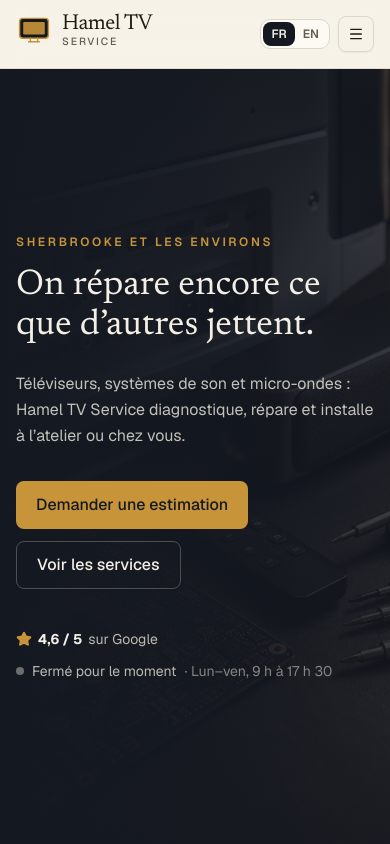
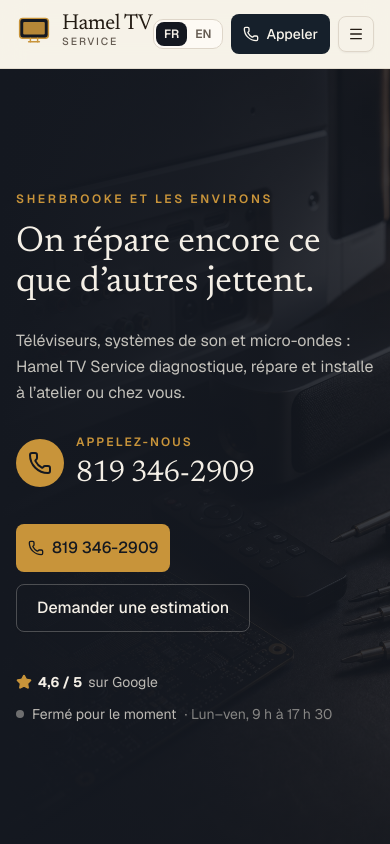
Before and after one commit to AlexandreRoy-dev/hamel-tv, a Next.js app: page / in a window 390 px wide. Shown: the top 844 px of the page. Built offline with nearby package versions, Linux system fonts and the light colour scheme.

Commit message:
Put the shop phone number front and center in the hero
Add a large click-to-call 819 346-2909 on the homepage and keep a call button in the header on every screen size.

Co-authored-by: alex <alex@roymarketing.ca>

```diff
--- a/src/components/home-page.tsx
+++ b/src/components/home-page.tsx
@@ -65,24 +65,41 @@ export function HomePage() {
             <p className="mt-6 max-w-lg text-base leading-relaxed text-paper/78 sm:text-lg">
               {t.hero.lede}
             </p>
+            <a
+              href={`tel:${PHONE_TEL}`}
+              className="mt-7 inline-flex items-center gap-3 text-paper transition-colors hover:text-brass"
+            >
+              <span className="flex size-12 shrink-0 items-center justify-center rounded-full bg-brass text-navy">
+                <Phone className="size-6" aria-hidden="true" />
+              </span>
+              <span className="flex flex-col leading-none">
+                <span className="text-xs font-semibold tracking-[0.18em] text-brass uppercase">
+                  {t.hero.callLabel}
+                </span>
+                <span className="mt-1.5 font-heading text-3xl tracking-tight sm:text-4xl">
+                  {PHONE_DISPLAY}
+                </span>
+              </span>
+            </a>
             <div className="mt-8 flex flex-wrap items-center gap-3">
               <a
-                href="#contact"
+                href={`tel:${PHONE_TEL}`}
                 className={cn(
                   buttonVariants({ variant: "default" }),
                   "h-12 bg-brass px-5 text-base text-navy hover:bg-brass/90"
                 )}
               >
-                {t.hero.ctaPrimary}
+                <Phone className="size-4" />
+                {PHONE_DISPLAY}
               </a>
               <a
-                href="#services"
+                href="#contact"
                 className={cn(
                   buttonVariants({ variant: "outline" }),
                   "h-12 border-paper/25 bg-transparent px-5 text-base text-paper hover:bg-paper/10 hover:text-paper"
                 )}
               >
-                {t.hero.ctaSecondary}
+                {t.hero.ctaPrimary}
               </a>
             </div>
             <div className="mt-10 flex flex-wrap items-center gap-x-6 gap-y-3 text-sm text-paper/75">
--- a/src/components/site-header.tsx
+++ b/src/components/site-header.tsx
@@ -53,11 +53,12 @@ export function SiteHeader() {
             href={`tel:${PHONE_TEL}`}
             className={cn(
               buttonVariants({ variant: "default" }),
-              "hidden h-10 px-4 sm:inline-flex"
+              "h-10 px-3 sm:px-4"
             )}
           >
             <Phone className="size-4" />
-            {PHONE_DISPLAY}
+            <span className="hidden sm:inline">{PHONE_DISPLAY}</span>
+            <span className="sm:hidden">{t.nav.call}</span>
           </a>
 
           <Sheet open={open} onOpenChange={setOpen}>
--- a/src/lib/content.ts
+++ b/src/lib/content.ts
@@ -45,6 +45,7 @@ export const copy = {
       lede: "Téléviseurs, systèmes de son et micro-ondes : Hamel TV Service diagnostique, répare et installe à l’atelier ou chez vous.",
       ctaPrimary: "Demander une estimation",
       ctaSecondary: "Voir les services",
+      callLabel: "Appelez-nous",
       rating: "4,6 / 5",
       ratingNote: "sur Google",
       openNow: "Ouvert maintenant",
@@ -199,6 +200,7 @@ export const copy = {
       lede: "TVs, sound systems, and microwaves: Hamel TV Service diagnoses, repairs, and installs in the shop or at your home.",
       ctaPrimary: "Request an estimate",
       ctaSecondary: "See services",
+      callLabel: "Call us",
       rating: "4.6 / 5",
       ratingNote: "on Google",
       openNow: "Open now",
```
